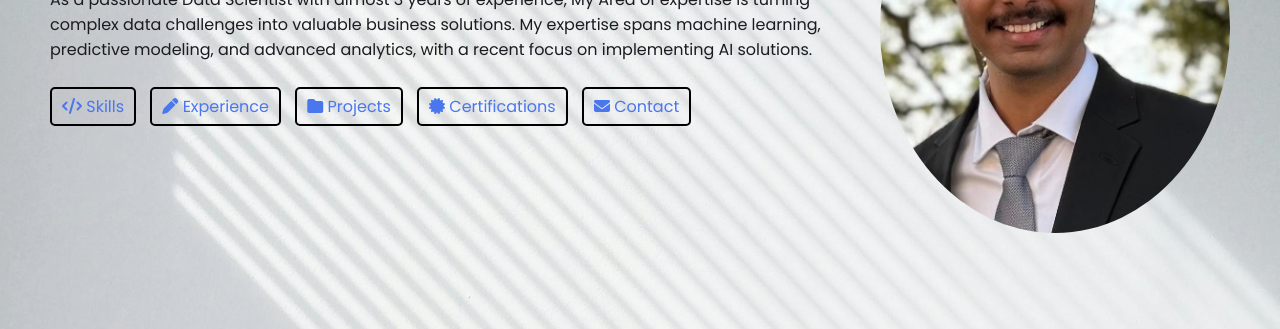
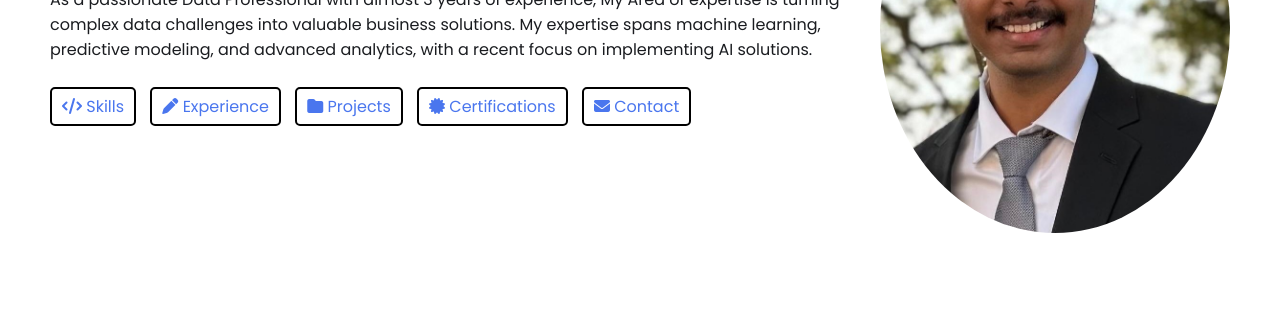
Before and after one commit to Sashikiranmaddineni7/Sashikiranmaddineni7.github.io, a plain HTML site: page index.html in a window 1280 px wide. Shown: the part 307-636 px from the top of the page. Drawn offline with Linux system fonts and the light colour scheme.

Commit message:
Update index.html

```diff
--- a/index.html
+++ b/index.html
@@ -15,7 +15,7 @@
 
   <title>Portfolio-MSK</title>
 </head>
-<body style="background-image: url('Images/Background_Image.jpg');">
+<body style="background-image: url('');">
   <!-- NAVBAR -->
   <nav>
     <div class="left">
@@ -56,7 +56,7 @@
     <section id = "Home" class="hero-section">
       <div class="text">
         <h2>Hi, I'm Sashi Kiran 👋</h2>
-        <p>As a passionate Data Scientist with almost 3 years of experience, My Area of expertise is turning complex data challenges into valuable business solutions. My expertise spans machine learning, predictive modeling, and advanced analytics, with a recent focus on implementing AI solutions.</p>
+        <p>As a passionate Data Professional with almost 3 years of experience, My Area of expertise is turning complex data challenges into valuable business solutions. My expertise spans machine learning, predictive modeling, and advanced analytics, with a recent focus on implementing AI solutions.</p>
 
         <div class="links">
 
```
